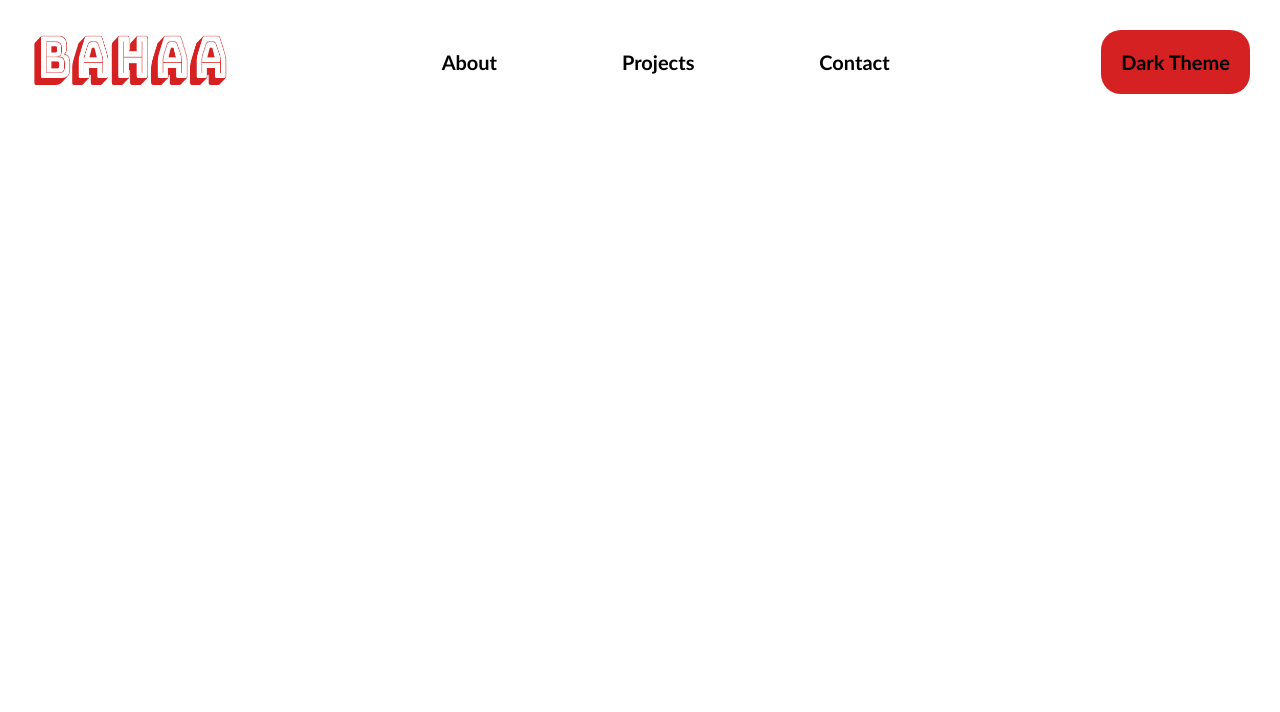
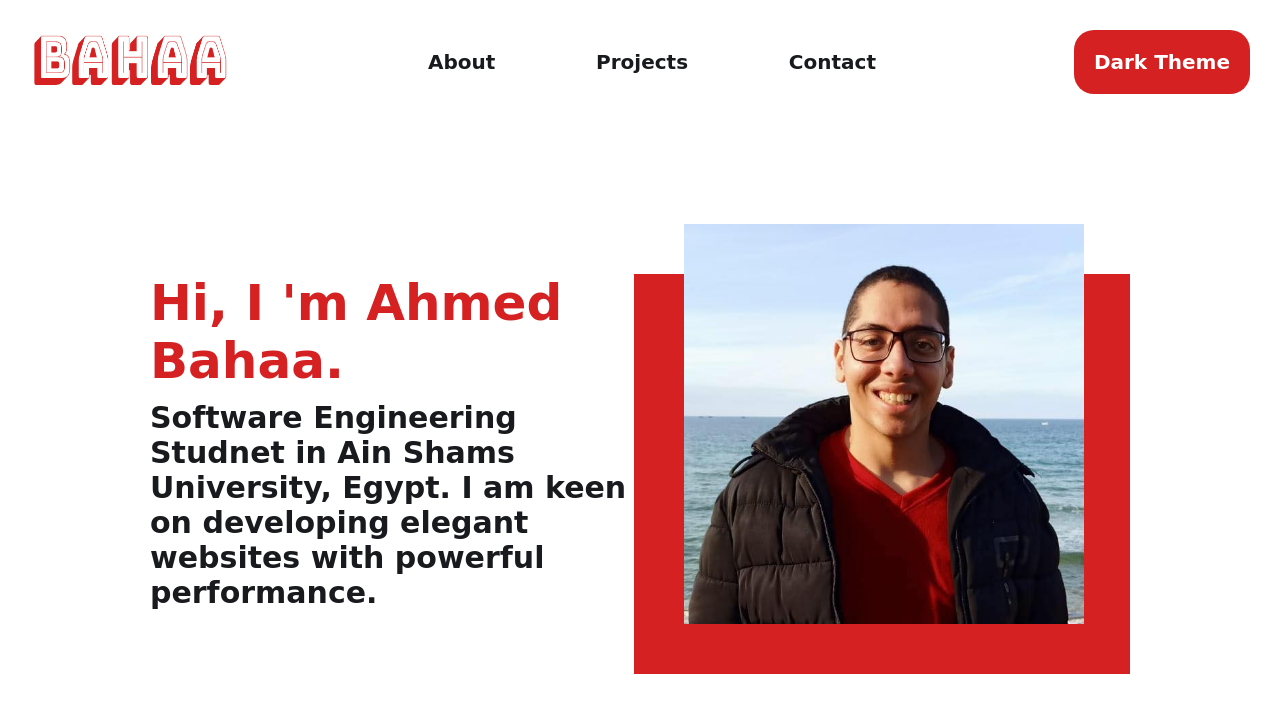
Before and after one commit to be320/Bahaa-Portofolio, a React (Create React App) app in the folder portofolio-app/: page / in a window 1280 px wide. Shown: the top 712 px of the page. Built offline with nearby package versions, Linux system fonts and the light colour scheme.

Commit message:
About Section Implemented for Big Screen View

```diff
--- a/portofolio-app/src/screens/Home.jsx
+++ b/portofolio-app/src/screens/Home.jsx
@@ -2,6 +2,7 @@ import React, { useState } from "react";
 import { useMediaQuery } from "react-responsive";
 import Logo from "../assets/logo.png";
 import DarkLogo from "../assets/dark-logo.PNG";
+import ProfileImg from "../assets/profile.jpg";
 import Drawer from "./sideComponents/Drawer";
 import Navbar from "./sideComponents/Navbar";
 import ThemeButton from "./sideComponents/ThemeButton";
@@ -44,11 +45,54 @@ const Home = () => {
       position: 'relative'
     },
     container: {
-      backgroundColor: dark ? "rgba(0,0,0,.87)" : "white"
+      backgroundColor: dark ? "#191a1d" : "white"
     },
     drawerIcon: {
-      color: dark ? "white" : "black"
+      color: dark ? "white" : "#191a1d"
     },
+    aboutContainer: {
+        display: 'flex',
+        flexDirection: 'row',
+        //maxWidth: '40%',
+        padding: '150px',
+        justifyContent: 'space-between'
+    },
+    aboutDescription :{
+        display: 'flex',
+        flexDirection: 'column',
+        maxWidth: '50%'
+    },
+    aboutTitle: {
+        color: dark ? 'yellow' : '#d52121',
+        fontSize: '50px',
+        fontWeight: 'bold',
+        fontFamily:  'Comic Sans MS',
+    },
+    aboutBody:{
+        color: dark? '#fff': '#191a1d',
+        fontSize: '30px',
+        fontWeight: 'bold',
+        fontFamily:  'Comic Sans MS',
+        marginTop: '10px'
+    },
+    aboutImageContainer: {
+        alignItems: 'center'
+    },
+    imageShadow:{
+        width:'31em',
+        height:'25em',
+        backgroundColor: dark? 'yellow': '#d52121',
+        alignItems: 'center',
+        alignSelf: 'center'
+
+    },
+    imageStyle: {
+        zIndex:2,
+        position:'absolute',
+        padding:'50px',
+        marginTop: '-100px'
+    }
+
   };
 
   // rendering section
@@ -73,8 +117,26 @@ const Home = () => {
       {isTabletOrMobile && showDrawer && (
         <Drawer dark={dark} handleDark={handleDark} />
       )}
-      {isTabletOrMobile &&  (
-        <p>I am Ahmed Bahaadddddddddddddddddddddddddddddddd</p>
+      {isDesktopOrLaptop &&  (
+        <div style={styles.aboutContainer}>
+            <div style={styles.aboutDescription} >
+                <div style={styles.aboutTitle}>
+                    Hi, I 'm Ahmed Bahaa.
+                </div>
+                <div style={styles.aboutBody} >
+                    Software Engineering Studnet in Ain Shams University, Egypt. I am keen on developing elegant websites with powerful performance.
+                </div>
+            </div>
+            <div style={styles.aboutImageContainer} >
+                <div style={styles.imageStyle} >
+                <img src={ProfileImg} alt="Profile" width="400px"  />
+                </div>
+                <div style={styles.imageShadow}>
+
+                </div>
+
+            </div>
+        </div>
       )}
     </div>
   );
--- a/portofolio-app/src/screens/sideComponents/Navbar.jsx
+++ b/portofolio-app/src/screens/sideComponents/Navbar.jsx
@@ -14,23 +14,25 @@ const Navbar = ({dark}) => {
         navbarItem:{
             fontSize: '20px',
             fontWeight: 'bold',
-            fontFamily:  'Gill Sans',
+            fontFamily:  'Comic Sans MS',
             cursor: 'pointer',
             borderRadius: '20px',
             padding: '20px',
             alignSelf: 'center',
-            color: dark? 'white':'black',
-            backgroundColor: dark? 'rgba(0,0,0,.87)':'white',
+            color: dark? 'white':'#191a1d',
+            backgroundColor: dark? '#191a1d':'white',
         }
 
    }
 
    const hoverAction = (e) => {
-        e.target.style.backgroundColor = "#d52121";
+        e.target.style.backgroundColor = dark? "yellow" : "#d52121";
+        e.target.style.color = dark? "#191a1d":"#fff";
    }
 
    const leaveAction = (e) => {
-    e.target.style.backgroundColor = dark? 'rgba(0,0,0,.87)':'white';
+    e.target.style.backgroundColor = dark? '#191a1d':'white';
+    e.target.style.color = dark? 'white':'#191a1d';
 }
 
     return(
--- a/portofolio-app/src/screens/sideComponents/ThemeButton.jsx
+++ b/portofolio-app/src/screens/sideComponents/ThemeButton.jsx
@@ -4,13 +4,13 @@ const ThemeButton = ({dark,handleDark}) => {
 
     const styles = {
         themeContainer : {
-            backgroundColor: '#d52121',
-            color: dark ? 'white':'black',
+            backgroundColor: dark? 'yellow' : '#d52121',
+            color: dark ? '#191a1d':'#fff',
             borderRadius: '20px',
             padding: '0px 20px',
             fontSize: '20px',
             fontWeight: 'bold',
-            fontFamily:  'Gill Sans',
+            fontFamily:  'Comic Sans MS',
             cursor: 'pointer'
         }
     }
```
Also changed, not shown: portofolio-app/src/assets/dark-logo.PNG, portofolio-app/src/assets/profile.jpg (added).
